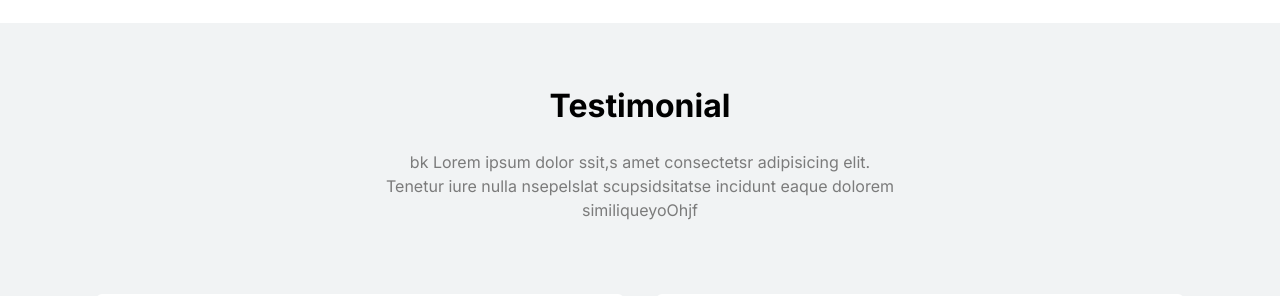
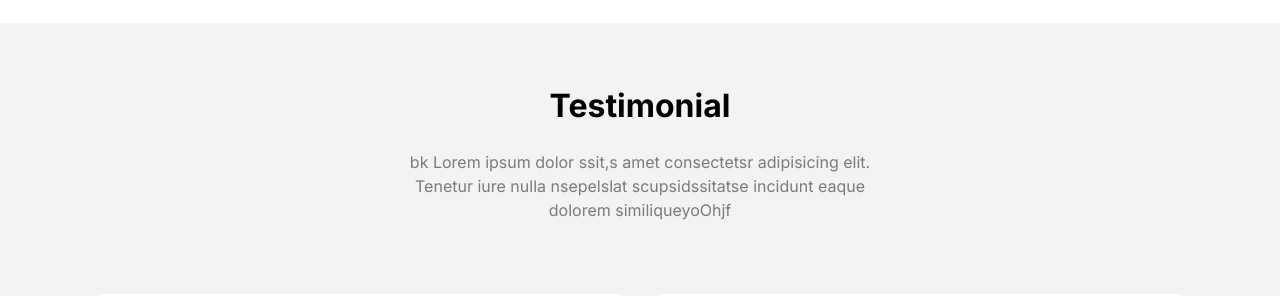
Before and after one commit to Mdshoaib77/TravelTour-Nextjs, a Next.js app: page / in a window 1280 px wide. Shown: the part 4480-4776 px from the top of the page. Built offline with nearby package versions, Linux system fonts and the light colour scheme.

Commit message:
Update Testimonial.tsx

```diff
--- a/components/Testimonial.tsx
+++ b/components/Testimonial.tsx
@@ -32,7 +32,7 @@ const Testimonial = () => {
       <h3 className="bold-32 text-center">Testimonial</h3>
       <p className="text-center max-w-lg m-auto text-gray-30 py-6">
        bk Lorem ipsum dolor ssit,s amet consectetsr adipisicing elit. Tenetur iure
-        nulla nsepelslat scupsidsitatse incidunt eaque dolorem similiqueyoOhjf
+        nulla nsepelslat scupsidssitatse incidunt eaque dolorem similiqueyoOhjf
       </p>
       <Slider {...settings}>
         {TESTIMONIAL.map((testimonial) => (
```
